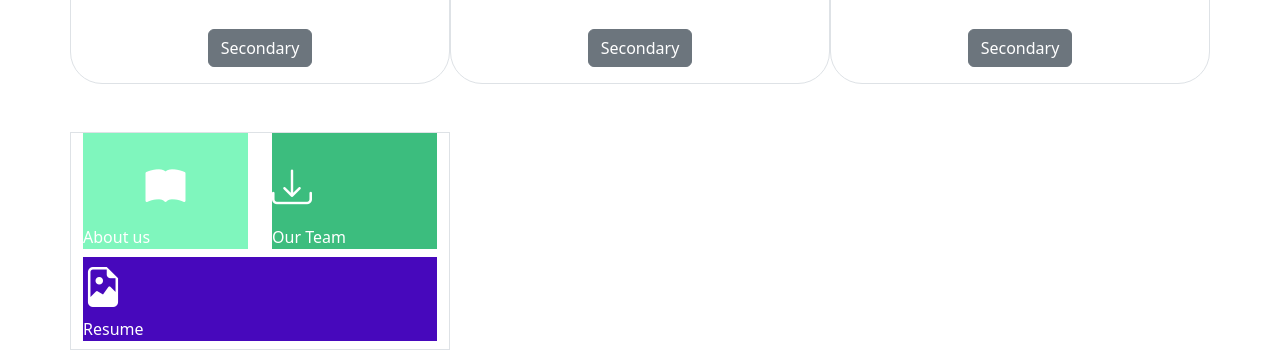
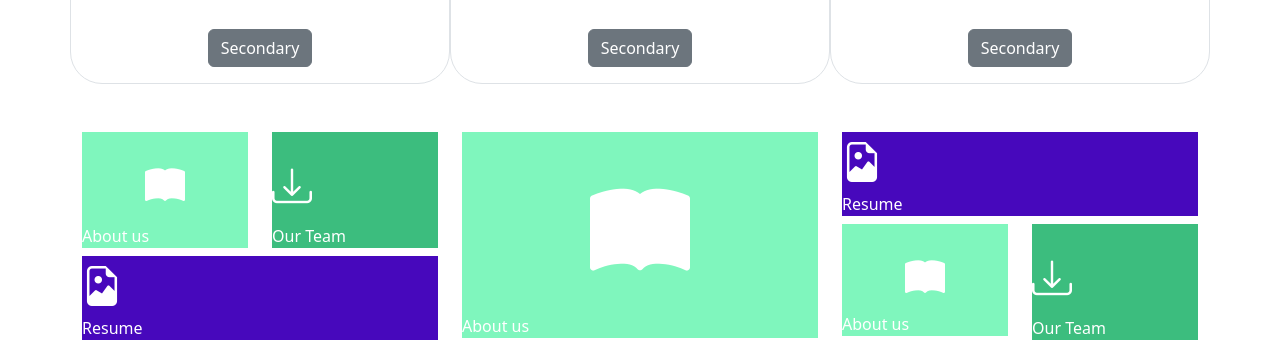
Before and after one commit to Yeni-07/Bootstrap-React-2901771, a plain HTML site: page Bootstrap-React-2901771/1-Intro.bootstrap/index.html in a window 1280 px wide. Shown: the part 560-912 px from the top of the page. Drawn offline with nearby package versions, Linux system fonts and the light colour scheme.

Commit message:
Booststrap actualizado

```diff
--- a/Bootstrap-React-2901771/1-Intro.bootstrap/index.html
+++ b/Bootstrap-React-2901771/1-Intro.bootstrap/index.html
@@ -60,7 +60,7 @@
 
 <div class="container">
   <div class="row">
-      <div class="col-4 border">
+      <div class="col-4 ">
           <div class="row">
               <div class="col-6 ">
                   <div class="bg-mint text-center">
@@ -87,7 +87,45 @@
 
           </div>
       </div>
-  </div>
+      <div class="col-4 ">
+        <div class="row">
+            <div class="col-12 ">
+                <div class="bg-mint text-center">
+
+                  <i class="py-4 pb-2 d-block fs-0 text-white bi bi-book-fill"></i>
+                  <p class="mb-2 text-white text-start">About us</p>
+                </div>
+
+
+
+              </div>
+            </div>
+          </div>
+          <div class="col-4 ">
+            <div class="row">
+              <div class="col-12 ">
+                <div class="bg-purple">
+                  <i class="py-5 pb-2 fs-1 text-white bi bi-file-earmark-image"></i>
+                  <p class="mb-2 text-white text-start">Resume</p>
+                </div>
+              </div>
+                <div class="col-6 ">
+                    <div class="bg-mint text-center">
+
+                      <i class="py-4 pb-1 d-block fs-1 text-white bi bi-book-fill"></i>
+                      <p class="mb-3 text-white text-start">About us</p>
+                    </div>
+                </div>
+                <div class="col-6 ">
+                  <div class="bg-dark-mint">
+                    <i class="py-4 pb-2 d-block fs-1 text-white bi bi-download"></i>
+                    <p class="mb-2 text-white text-start">Our Team</p>
+                  </div>
+                </div>
+
+
+        </div>
+
 </div>
 
 
--- a/Bootstrap-React-2901771/1-Intro.bootstrap/style.css
+++ b/Bootstrap-React-2901771/1-Intro.bootstrap/style.css
@@ -5,3 +5,4 @@
 .bg-mint{background-color: rgb(127, 246, 189);}
 .bg-dark-mint{background-color: rgb(60, 189, 126);}
 .bg-purple{background-color: rgb(71, 8, 188);}
+.fs-0{font-size: 100px;}
```
